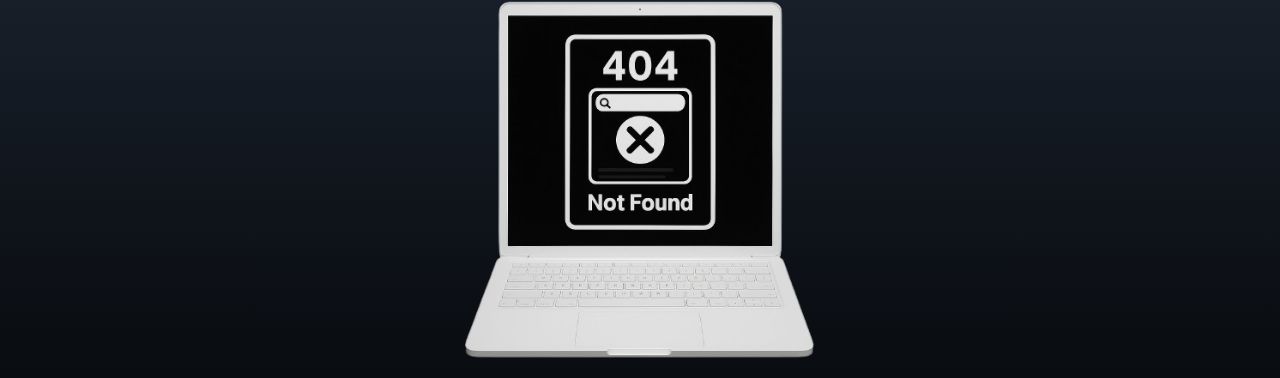
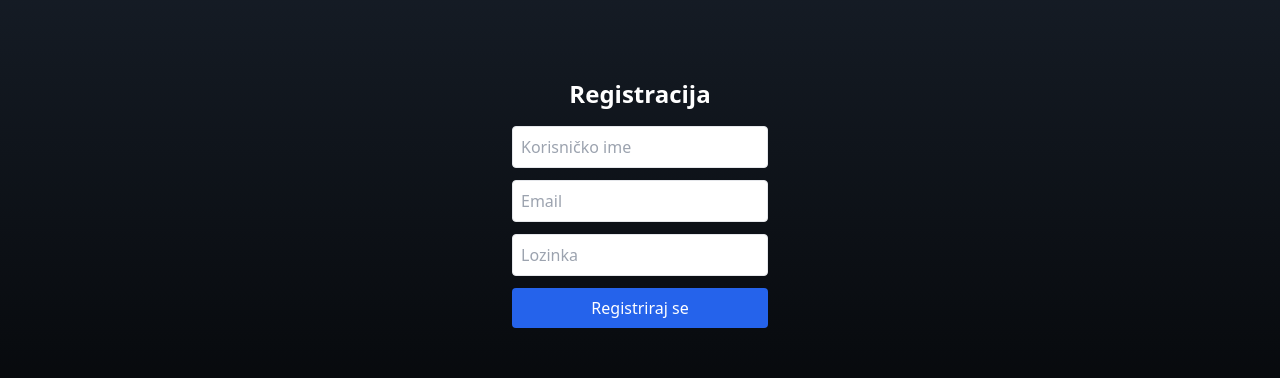
Before and after one commit to amrkonjic/ShowTrackr, a Next.js app: page /register in a window 1280 px wide. Before the commit this address had no page. Shown: the part 309-687 px from the top of the page. Built offline with nearby package versions, Linux system fonts and the light colour scheme; no server answers.

Commit message:
registration and login pages

```diff
--- /dev/null
+++ b/app/login/page.js
@@ -0,0 +1,53 @@
+'use client'
+
+import { useState } from 'react'
+import { supabase } from '/lib/supabaseClient'
+import { useRouter } from 'next/navigation'
+
+export default function LoginPage() {
+  const router = useRouter()
+  const [email, setEmail] = useState('')
+  const [password, setPassword] = useState('')
+  const [error, setError] = useState('')
+
+  const handleLogin = async (e) => {
+    e.preventDefault()
+    setError('')
+
+    const { data, error } = await supabase.auth.signInWithPassword({
+      email,
+      password,
+    })
+
+    if (error) setError(error.message)
+    else router.push('/')
+  }
+
+  return (
+    <div className="flex flex-col items-center justify-center min-h-screen">
+      <h1 className="text-2xl mb-4 font-bold">Prijava</h1>
+      <form onSubmit={handleLogin} className="flex flex-col gap-3 w-64">
+        <input
+          type="email"
+          placeholder="Email"
+          value={email}
+          onChange={(e) => setEmail(e.target.value)}
+          className="border p-2 rounded"
+          required
+        />
+        <input
+          type="password"
+          placeholder="Lozinka"
+          value={password}
+          onChange={(e) => setPassword(e.target.value)}
+          className="border p-2 rounded"
+          required
+        />
+        <button type="submit" className="bg-blue-600 text-white p-2 rounded">
+          Prijavi se
+        </button>
+      </form>
+      {error && <p className="text-red-600 mt-2">{error}</p>}
+    </div>
+  )
+}
--- /dev/null
+++ b/app/register/page.js
@@ -0,0 +1,75 @@
+'use client'
+
+import { useState } from 'react'
+import { supabase } from '/lib/supabaseClient'
+import { useRouter } from 'next/navigation'
+
+export default function RegisterPage() {
+  const router = useRouter()
+  const [email, setEmail] = useState('')
+  const [password, setPassword] = useState('')
+  const [username, setUsername] = useState('')
+  const [error, setError] = useState('')
+  const [message, setMessage] = useState('')
+
+  const handleRegister = async (e) => {
+    e.preventDefault()
+    setError('')
+    setMessage('')
+
+    const { data, error } = await supabase.auth.signUp({
+      email,
+      password,
+    })
+
+    const user = data.user
+
+    if (error) setError(error.message)
+    else {
+
+      if (user) {
+        await supabase.from('profiles').update({ username }).eq('id', user.id)
+      }
+
+      setMessage('Register success! Check the confirmation email.')
+      setTimeout(() => router.push('/'), 2000)
+    }
+  }
+
+  return (
+    <div className="flex flex-col items-center justify-center min-h-screen">
+      <h1 className="text-2xl mb-4 font-bold">Registracija</h1>
+      <form onSubmit={handleRegister} className="flex flex-col gap-3 w-64">
+        <input
+          type="text"
+          placeholder="Korisničko ime"
+          value={username}
+          onChange={(e) => setUsername(e.target.value)}
+          className="border rounded p-2"
+          required
+        />
+        <input
+          type="email"
+          placeholder="Email"
+          value={email}
+          onChange={(e) => setEmail(e.target.value)}
+          className="border p-2 rounded"
+          required
+        />
+        <input
+          type="password"
+          placeholder="Lozinka"
+          value={password}
+          onChange={(e) => setPassword(e.target.value)}
+          className="border p-2 rounded"
+          required
+        />
+        <button type="submit" className="bg-blue-600 text-white p-2 rounded">
+          Registriraj se
+        </button>
+      </form>
+      {error && <p className="text-red-600 mt-2">{error}</p>}
+      {message && <p className="text-green-600 mt-2">{message}</p>}
+    </div>
+  )
+}
```
